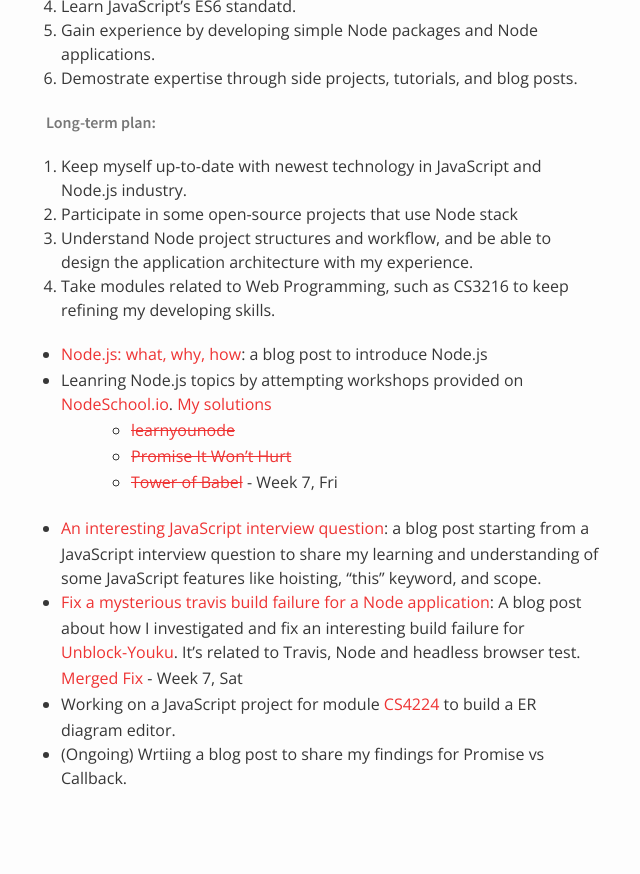
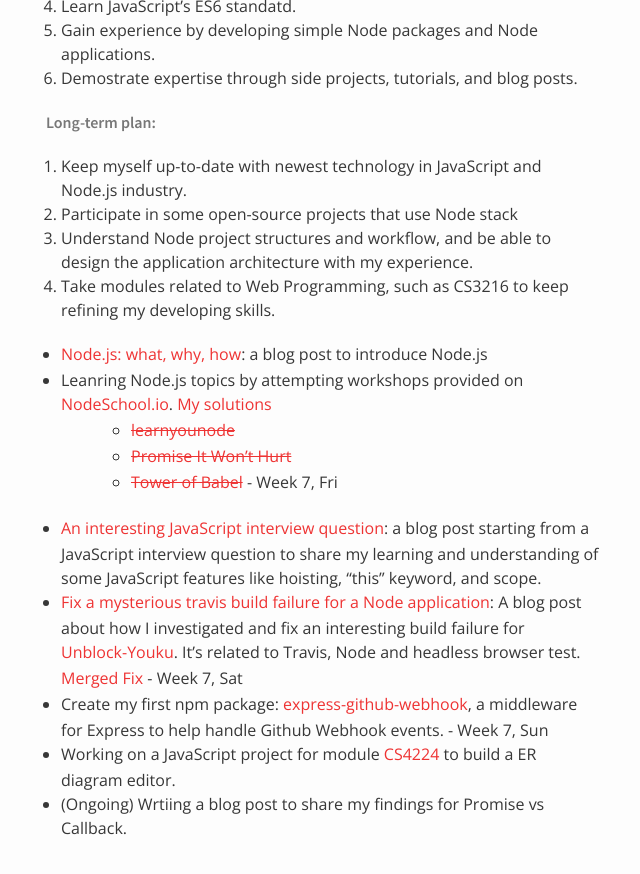
Before and after one commit to nus-oss/cs3281-AY1516S2-website, a Jekyll site: the page built from teams/codebender.md, in a window 1280 px wide and 900 px high, scrolled down 12306 px. Shown: the top 874 px of the window, without its empty margins (324-964 px from the left). Built offline with Jekyll 4.4.1, drawn with Linux system fonts in a browser that asks for light colours; before the commit the page ends 13156 px from its top, so only the background shows below that.

Commit message:
Update Jiang Sheng's tech expertise

```diff
--- a/teams/codebender.md
+++ b/teams/codebender.md
@@ -380,5 +380,6 @@
    * [<del>Tower of Babel</del>](https://github.com/Gisonrg/collections/tree/master/nodeschool/tower-of-babel) - Week 7, Fri
 * [An interesting JavaScript interview question](http://blog.gisonrg.me/2016/interesting-js-question/): a blog post starting from a JavaScript interview question to share my learning and understanding of some JavaScript features like hoisting, "this" keyword, and scope.
 * [Fix a mysterious travis build failure for a Node application ](http://blog.gisonrg.me/2016/fix-mysterious-travis-build-failure-for-node-application-js/): A blog post about how I investigated and fix an interesting build failure for [Unblock-Youku](https://github.com/Unblocker/Unblock-Youku). It's related to Travis, Node and headless browser test. [Merged Fix](https://github.com/Unblocker/Unblock-Youku/pull/613) - Week 7, Sat
+* Create my first npm package: [express-github-webhook](https://github.com/Gisonrg/express-github-webhook/), a middleware for Express to help handle Github Webhook events. - Week 7, Sun
 * Working on a JavaScript project for module [CS4224](https://github.com/Gisonrg/ER-diagram-editor) to build a ER diagram editor.
 * (Ongoing) Wrtiing a blog post to share my findings for Promise vs Callback.
```
